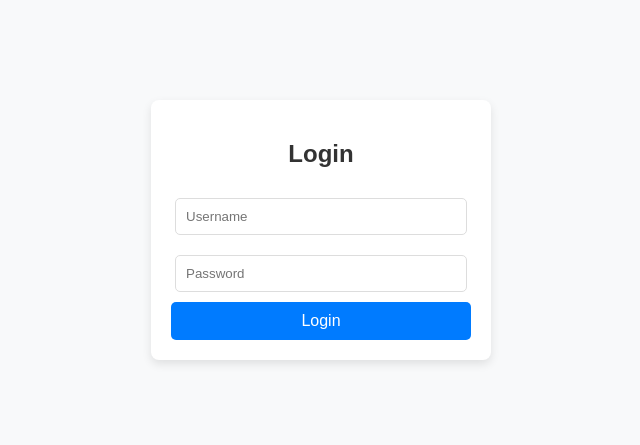
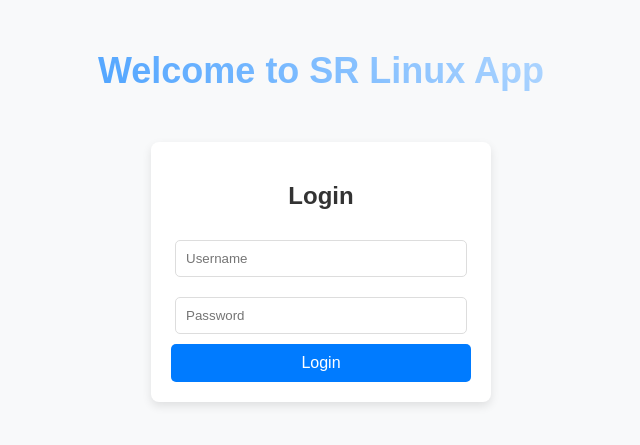
Before and after one commit to marmpampa75/srlinux_project, a Django app: page / in a window 1280 px wide. Shown: the top 445 px of the page, without its empty margins (319-959 px from the left). Run offline with Django 5.2, Linux system fonts and the light colour scheme.

Commit message:
add fading title in login page and sort in teble in list screen

```diff
--- a/srlinux_app/templates/login.html
+++ b/srlinux_app/templates/login.html
@@ -14,9 +14,26 @@
             margin: 0;
             padding: 0;
         }
+        .title {
+        font-size: 36px;
+        font-weight: bold;
+        background: linear-gradient(45deg, #007bff, #ffffff);
+
+        /* Standard property */
+        background-clip: text;
+
+        /* Vendor prefixes for compatibility */
+        -webkit-background-clip: text; /* Chrome, Safari */
+        -moz-background-clip: text;    /* Firefox */
+        -o-background-clip: text;      /* Opera */
+
+        -webkit-text-fill-color: transparent;
+        margin-top: 50px;
+        animation: fadeIn 5s ease-in-out;
+        }
         .container {
             width: 300px;
-            margin: 100px auto;
+            margin: 50px auto;
             background: white;
             padding: 20px;
             box-shadow: 0px 4px 10px rgba(0, 0, 0, 0.1);
@@ -52,6 +69,9 @@
     </style>
 </head>
 <body>
+
+    <h1 class="title">Welcome to SR Linux App</h1>
+
     <div class="container">
         <h2>Login</h2>
         {% if error %}
@@ -64,5 +84,6 @@
             <button type="submit">Login</button>
         </form>
     </div>
+
 </body>
 </html>
```
Also changed, not shown: srlinux_app/templates/device_list.html (+34 -3 lines), db.sqlite3.
